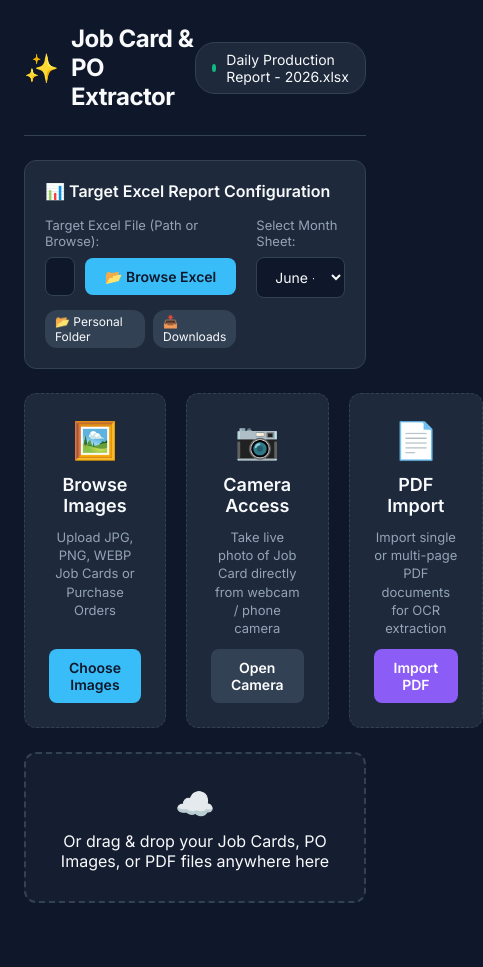
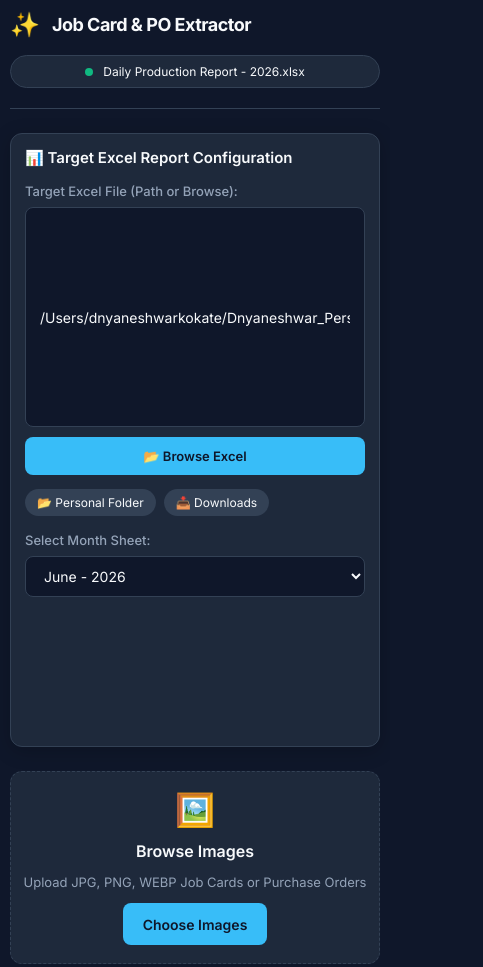
Before and after one commit to DnyaneshwarKokate/excel-extractor-app, a website: page public/index.html in a window 390 px wide. Shown: the top 967 px of the page, 483 px wide, since content can reach past the window. Before the commit the page ends 927 px from the top, so only its background shows below. Drawn offline with Linux system fonts and the light colour scheme.

Commit message:
Implement 100% device responsive layout for mobile, tablet, and desktop screens

```diff
--- a/public/index.html
+++ b/public/index.html
@@ -2,7 +2,7 @@
 <html lang="en">
 <head>
     <meta charset="UTF-8">
-    <meta name="viewport" content="width=device-width, initial-scale=1.0">
+    <meta name="viewport" content="width=device-width, initial-scale=1.0, maximum-scale=1.0, user-scalable=no">
     <title>Job Card & PO Excel Extractor</title>
     <link rel="stylesheet" href="style.css">
     <link href="https://fonts.googleapis.com/css2?family=Inter:wght@300;400;500;600;700&display=swap" rel="stylesheet">
--- a/public/style.css
+++ b/public/style.css
@@ -25,20 +25,24 @@
     background-color: var(--bg-primary);
     color: var(--text-primary);
     min-height: 100vh;
+    overflow-x: hidden;
 }
 
 .app-container {
+    width: 100%;
     max-width: 1400px;
     margin: 0 auto;
-    padding: 24px;
+    padding: clamp(12px, 3vw, 24px);
 }
 
 /* Header */
 .app-header {
     display: flex;
+    flex-wrap: wrap;
     justify-content: space-between;
     align-items: center;
-    padding-bottom: 24px;
+    gap: 16px;
+    padding-bottom: 20px;
     border-bottom: 1px solid var(--card-border);
     margin-bottom: 24px;
 }
@@ -50,10 +54,11 @@
 }
 
 .logo .icon {
-    font-size: 28px;
+    font-size: clamp(24px, 4vw, 32px);
 }
 
 .logo h2 {
+    font-size: clamp(18px, 3vw, 24px);
     font-weight: 700;
     letter-spacing: -0.5px;
 }
@@ -66,67 +71,92 @@
     padding: 8px 16px;
     border-radius: 20px;
     border: 1px solid var(--card-border);
-    font-size: 14px;
+    font-size: clamp(12px, 2vw, 14px);
+    max-width: 100%;
+    overflow: hidden;
+    text-overflow: ellipsis;
+    white-space: nowrap;
 }
 
 .status-dot {
     width: 8px;
     height: 8px;
     border-radius: 50%;
+    flex-shrink: 0;
 }
 .status-dot.green { background: var(--success); }
 
-/* Workspace */
+/* Workspace Layout */
 .workspace {
     display: flex;
     flex-direction: column;
     gap: 24px;
+    width: 100%;
 }
 
 .card {
     background: var(--card-bg);
     border: 1px solid var(--card-border);
     border-radius: var(--border-radius);
-    padding: 20px;
+    padding: clamp(16px, 3vw, 24px);
+    width: 100%;
+    box-shadow: 0 4px 20px rgba(0, 0, 0, 0.2);
 }
 
 .card-header h3 {
-    font-size: 16px;
+    font-size: clamp(15px, 2.5vw, 18px);
     font-weight: 600;
 }
 
-/* 3 Import Cards Grid */
+.space-between {
+    display: flex;
+    flex-wrap: wrap;
+    justify-content: space-between;
+    align-items: center;
+    gap: 16px;
+}
+
+.subtitle {
+    font-size: 13px;
+    color: var(--text-secondary);
+    margin-top: 4px;
+}
+
+/* 3 Import Cards Responsive Grid */
 .card-grid-3 {
     display: grid;
     grid-template-columns: repeat(3, 1fr);
     gap: 20px;
+    width: 100%;
 }
 
 .upload-option-card {
     background: var(--bg-secondary);
     border: 1px dashed var(--card-border);
     border-radius: var(--border-radius);
-    padding: 24px;
+    padding: 24px 16px;
     text-align: center;
     display: flex;
     flex-direction: column;
     align-items: center;
     gap: 12px;
-    transition: all 0.2s ease;
+    transition: all 0.25s cubic-bezier(0.4, 0, 0.2, 1);
+    height: 100%;
 }
 
 .upload-option-card:hover {
     border-color: var(--accent);
-    transform: translateY(-2px);
+    transform: translateY(-3px);
     background: #243347;
+    box-shadow: 0 8px 24px rgba(56, 189, 248, 0.15);
 }
 
 .option-icon {
-    font-size: 36px;
+    font-size: clamp(32px, 5vw, 42px);
 }
 
 .upload-option-card h4 {
-    font-size: 18px;
+    font-size: clamp(16px, 2.5vw, 18px);
     font-weight: 600;
 }
 
@@ -141,44 +171,45 @@
     display: none;
 }
 
-/* Path Browse Wrapper */
-.path-browse-wrapper {
+/* Path & Config Layout */
+.row-layout {
     display: flex;
-    gap: 10px;
-    align-items: center;
+    flex-wrap: wrap;
+    gap: 20px;
+    margin-top: 16px;
+    width: 100%;
 }
 
-.path-browse-wrapper input[type="text"] {
-    flex-grow: 1;
-}
-
-.small-btn {
-    white-space: nowrap;
-    padding: 10px 16px;
-    font-size: 13px;
-}
-
-/* Inputs & Chips */
-.row-layout {
-    display: flex;
-    gap: 20px;
-    margin-top: 16px;
-}
-.flex-2 { flex: 2; }
-.flex-1 { flex: 1; }
+.flex-2 { flex: 2 1 300px; }
+.flex-1 { flex: 1 1 200px; }
 
 .input-group {
     display: flex;
     flex-direction: column;
     gap: 8px;
+    width: 100%;
 }
 
 .input-group label {
     font-size: 13px;
     color: var(--text-secondary);
+    font-weight: 500;
 }
 
-input[type="text"], select {
+.path-browse-wrapper {
+    display: flex;
+    flex-wrap: wrap;
+    gap: 10px;
+    align-items: center;
+    width: 100%;
+}
+
+.path-browse-wrapper input[type="text"] {
+    flex: 1 1 220px;
+    min-width: 0;
+}
+
+input[type="text"], select, input[type="number"] {
     background: #0f172a;
     border: 1px solid var(--card-border);
     border-radius: 8px;
@@ -186,15 +217,17 @@
     color: var(--text-primary);
     font-size: 14px;
     width: 100%;
+    transition: border-color 0.2s ease;
 }
 
-input[type="text"]:focus, select:focus {
+input[type="text"]:focus, select:focus, input[type="number"]:focus {
     outline: none;
     border-color: var(--accent);
 }
 
 .chips-container {
     display: flex;
+    flex-wrap: wrap;
     gap: 8px;
     margin-top: 6px;
 }
@@ -202,15 +235,18 @@
 .chip {
     background: #334155;
     color: var(--text-primary);
-    padding: 4px 10px;
-    border-radius: 12px;
+    padding: 6px 12px;
+    border-radius: 14px;
     font-size: 12px;
     cursor: pointer;
+    transition: all 0.2s ease;
+    user-select: none;
 }
 
 .chip:hover {
     background: var(--accent);
-    color: #000;
+    color: #0f172a;
+    font-weight: 500;
 }
 
 /* Buttons */
@@ -221,7 +257,13 @@
     font-size: 14px;
     border: none;
     cursor: pointer;
-    transition: all 0.15s ease;
+    transition: all 0.2s ease;
+    display: inline-flex;
+    align-items: center;
+    justify-content: center;
+    gap: 8px;
+    text-decoration: none;
+    min-height: 42px;
 }
 .btn.primary { background: var(--accent); color: #0f172a; }
 .btn.primary:hover { background: var(--accent-hover); color: #fff; }
@@ -235,34 +277,45 @@
 .btn.success { background: var(--success); color: #fff; }
 .btn.success:hover { background: var(--success-hover); }
 
-.btn.large { padding: 12px 24px; font-size: 15px; }
+.btn.large { padding: 14px 28px; font-size: 16px; min-height: 48px; }
+.small-btn { padding: 8px 14px; font-size: 13px; min-height: 38px; }
 
 /* Dropzone */
 .dropzone {
     border: 2px dashed var(--card-border);
     border-radius: var(--border-radius);
-    padding: 30px;
+    padding: clamp(20px, 4vw, 36px);
     text-align: center;
     background: rgba(30, 41, 59, 0.4);
     transition: all 0.2s ease;
+    width: 100%;
 }
 .dropzone.drag-over {
     border-color: var(--accent);
     background: rgba(56, 189, 248, 0.1);
 }
 
-.upload-icon { font-size: 32px; display: block; margin-bottom: 8px; }
+.upload-icon { font-size: 36px; display: block; margin-bottom: 8px; }
 
-/* Table */
+/* Touch-Friendly Responsive Table */
+.table-responsive {
+    width: 100%;
+    overflow-x: auto;
+    -webkit-overflow-scrolling: touch;
+    margin-top: 16px;
+    border-radius: 8px;
+    border: 1px solid var(--card-border);
+}
+
 .data-table {
     width: 100%;
+    min-width: 900px;
     border-collapse: collapse;
-    margin-top: 16px;
     font-size: 13px;
 }
 
 .data-table th, .data-table td {
-    padding: 12px 14px;
+    padding: 12px 10px;
     text-align: left;
     border-bottom: 1px solid var(--card-border);
 }
@@ -271,15 +324,19 @@
     background: #0f172a;
     color: var(--text-secondary);
     font-weight: 600;
+    position: sticky;
+    top: 0;
+    z-index: 10;
 }
 
 .data-table td input {
     background: #0f172a;
     border: 1px solid var(--card-border);
     color: #fff;
-    padding: 6px 10px;
+    padding: 8px 10px;
     border-radius: 6px;
     width: 100%;
+    min-height: 36px;
 }
 
 /* Loading Overlay */
@@ -293,8 +350,8 @@
 }
 
 .spinner {
-    width: 40px;
-    height: 40px;
+    width: 44px;
+    height: 44px;
     border: 4px solid rgba(255,255,255,0.1);
     border-top-color: var(--accent);
     border-radius: 50%;
@@ -305,27 +362,30 @@
 
 .hidden { display: none !important; }
 
-/* Modal */
+/* Responsive Modal */
 .modal {
     position: fixed;
     top: 0; left: 0; right: 0; bottom: 0;
-    background: rgba(0, 0, 0, 0.75);
+    background: rgba(0, 0, 0, 0.85);
     display: flex;
     align-items: center;
     justify-content: center;
     z-index: 1000;
+    padding: 16px;
 }
 
 .modal-content {
     background: var(--card-bg);
     border: 1px solid var(--card-border);
     border-radius: var(--border-radius);
-    width: 90%;
+    width: 100%;
     max-width: 640px;
+    max-height: 90vh;
     padding: 20px;
     display: flex;
     flex-direction: column;
     gap: 16px;
+    overflow-y: auto;
 }
 
 .modal-header {
@@ -338,19 +398,100 @@
     background: none;
     border: none;
     color: var(--text-secondary);
-    font-size: 24px;
+    font-size: 28px;
     cursor: pointer;
+    line-height: 1;
 }
 
 .camera-body video {
     width: 100%;
-    max-height: 400px;
+    height: auto;
+    max-height: 360px;
     background: #000;
     border-radius: 8px;
+    object-fit: cover;
 }
 
 .modal-footer {
     display: flex;
+    flex-wrap: wrap;
     justify-content: flex-end;
     gap: 12px;
 }
+
+/* ==========================================================================
+   MOBILE & TABLET RESPONSIVE MEDIA QUERIES
+   ========================================================================== */
+
+/* Tablet Layout (<= 992px) */
+@media (max-width: 992px) {
+    .card-grid-3 {
+        grid-template-columns: repeat(2, 1fr);
+    }
+}
+
+/* Mobile & Small Tablets (<= 768px) */
+@media (max-width: 768px) {
+    .app-header {
+        flex-direction: column;
+        align-items: flex-start;
+    }
+
+    .excel-status-bar {
+        width: 100%;
+        justify-content: center;
+    }
+
+    .card-grid-3 {
+        grid-template-columns: 1fr;
+    }
+
+    .row-layout {
+        flex-direction: column;
+        gap: 16px;
+    }
+
+    .space-between {
+        flex-direction: column;
+        align-items: flex-start;
+    }
+
+    .actions {
+        width: 100%;
+    }
+
+    .btn.large {
+        width: 100%;
+    }
+
+    .modal-footer {
+        flex-direction: column;
+    }
+
+    .modal-footer .btn {
+        width: 100%;
+    }
+}
+
+/* Small Phones (<= 480px) */
+@media (max-width: 480px) {
+    .app-container {
+        padding: 10px;
+    }
+
+    .card {
+        padding: 14px;
+    }
+
+    .upload-option-card {
+        padding: 18px 12px;
+    }
+
+    .path-browse-wrapper {
+        flex-direction: column;
+    }
+
+    .small-btn {
+        width: 100%;
+    }
+}
```
